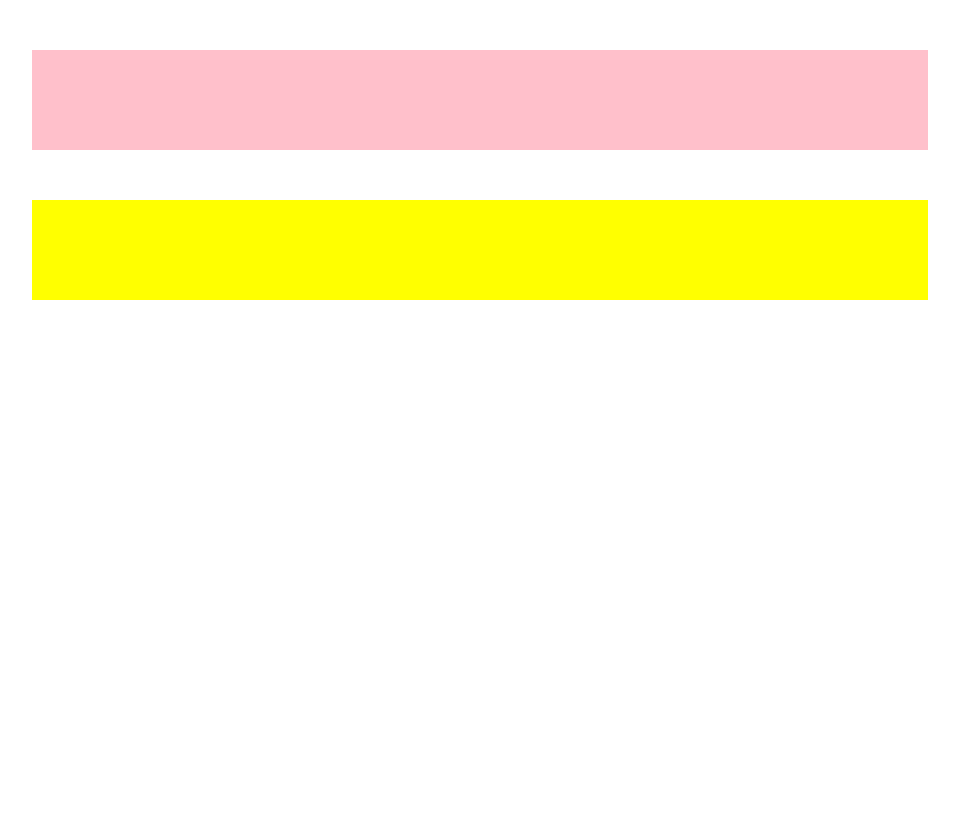
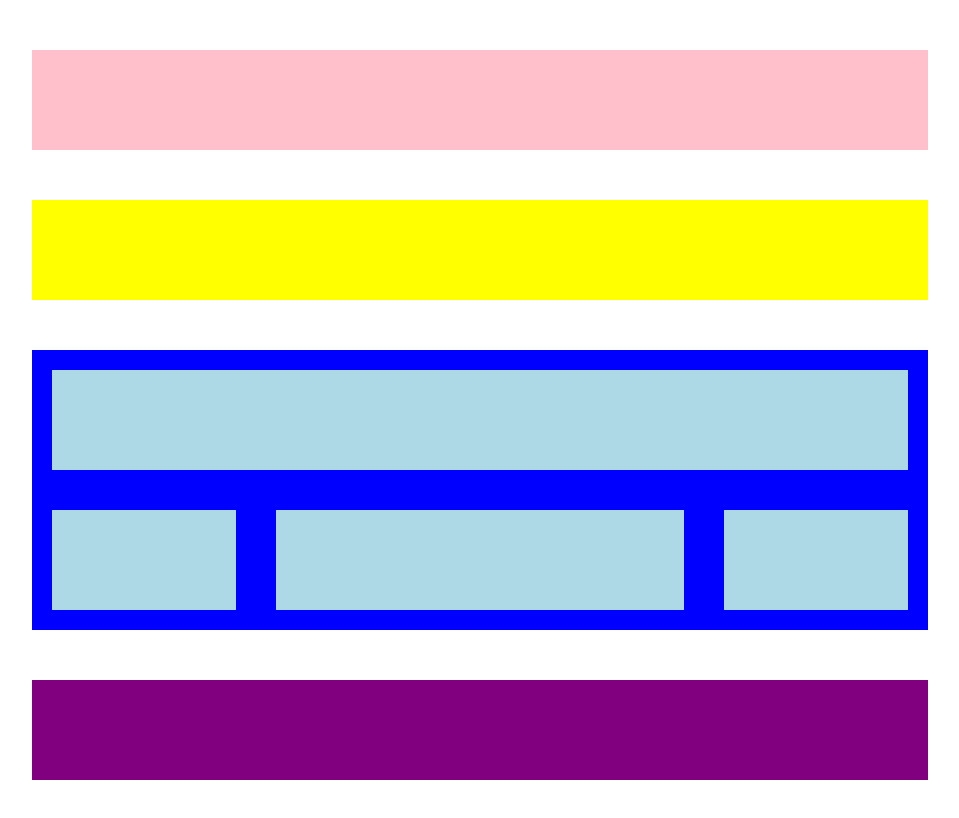
Before and after one commit to fabio98p/htmlcss-struttura-wp, a plain HTML site: page index.html in a window 1280 px wide. Shown: the whole page, without its empty margins (160-1119 px from the left). Drawn offline with Linux system fonts and the light colour scheme.

Commit message:
struttura_wp v1.0

```diff
--- a/assets/css/master.css
+++ b/assets/css/master.css
@@ -16,6 +16,9 @@
 }
 .row{
   width: 100%
+}
+.second_main > .row > [class^="col_"]{
+  padding: 20px;
 }
 div[class^="col_"] > div{
   height: 100px;
--- a/index.html
+++ b/index.html
@@ -17,7 +17,7 @@
     </header>
 
     <main>
-      <div class="first_main container">
+      <div class="container first_main">
         <div class="row">
           <div class="col_100">
             <div class="bg_yellow">
@@ -27,18 +27,32 @@
         </div>
       </div>
 
-      <div class="second_main">
-        <div class="row"></div>
+      <div class="container second_main bg_blue">
         <div class="row">
-          <div class="colonna"></div>
-          <div class="colonna"></div>
-          <div class="colonna"></div>
+          <div class="col_100">
+            <div class="bg_lightblue"></div>
+          </div>
+        </div>
+        <div class="row">
+          <div class="col_25">
+            <div class="bg_lightblue"></div>
+          </div>
+          <div class="col_50">
+            <div class="bg_lightblue"></div>
+          </div>
+          <div class="col_25">
+            <div class="bg_lightblue"></div>
+          </div>
         </div>
       </div>
     </main>
-    <footer>
+    <footer class="container">
       <div class="row">
+        <div class="col_100">
+          <div class="bg_purple">
 
+          </div>
+        </div>
       </div>
     </footer>
   </body>
```
